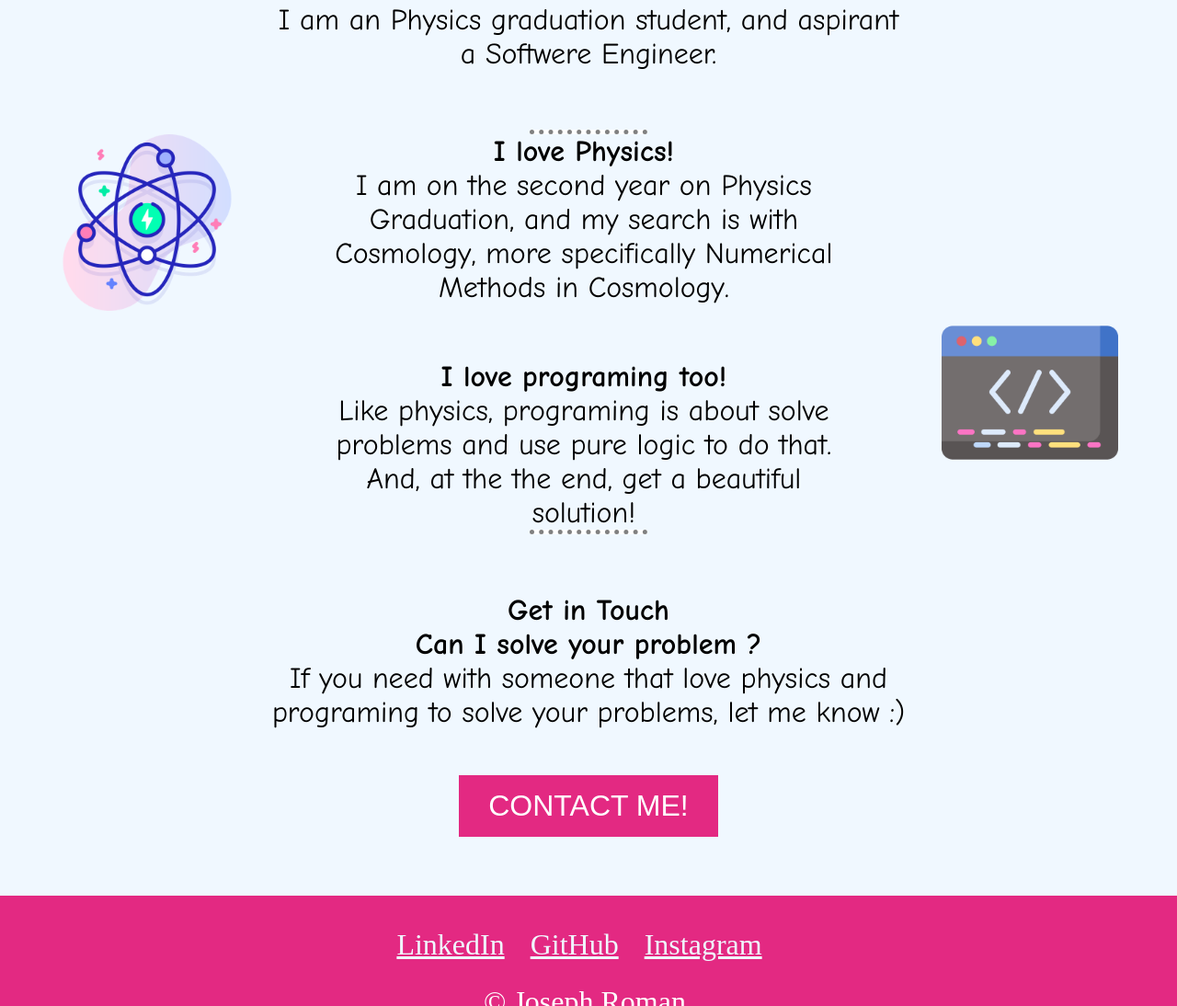
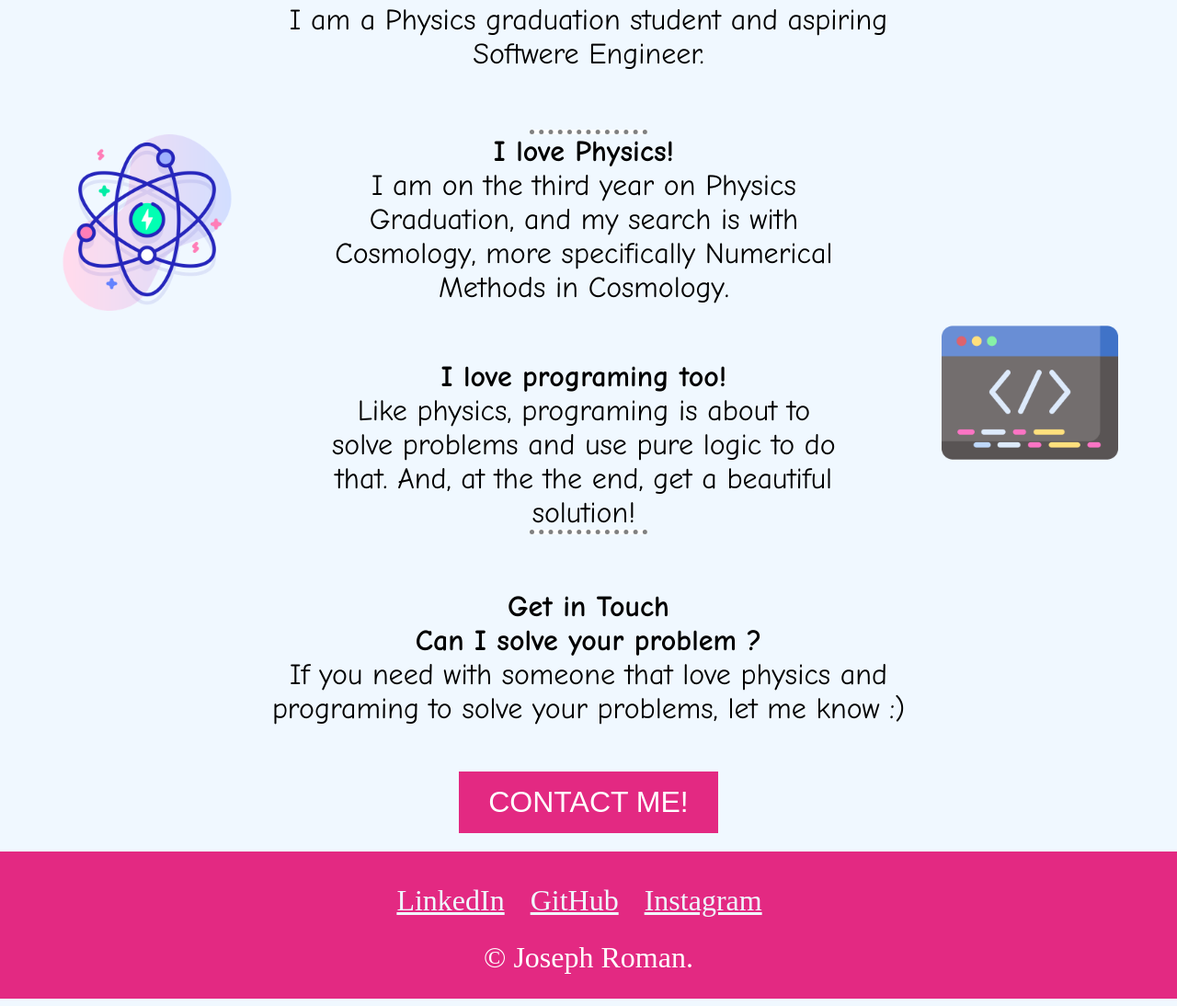
Before and after one commit to RomanJoseph/portifolio, a plain HTML site: page index.html in a window 1280 px wide. Shown: the part 1091-2185 px from the top of the page at 92% size. Drawn offline with Linux system fonts and the light colour scheme.

Commit message:
Little visual bugs fixed

```diff
--- a/index.html
+++ b/index.html
@@ -24,7 +24,7 @@
   <div id='b1' class='bloco_1'>
     <img id="profile_picture" src="images/juse.png" alt="Joseph Roman">
     <h2 class="text_bloco">Hello</h2>
-    <p class="text_bloco">I am an Physics graduation student, and aspirant a Softwere Engineer.</p>
+    <p class="text_bloco">I am a Physics graduation student and aspiring Softwere Engineer.</p>
   </div>
 
   <hr class = 'separa'>
@@ -33,14 +33,14 @@
 
   <div class="bloco_2">
     <h2 class="text_bloco">I love Physics!</h2>
-    <p class="text_bloco">I am on the second year on Physics Graduation, and my search is with Cosmology, more specifically Numerical Methods in Cosmology.</p>
+    <p class="text_bloco">I am on the third year on Physics Graduation, and my search is with Cosmology, more specifically Numerical Methods in Cosmology.</p>
   </div>
 
   <img id="programming" src="images/programming.png" alt="programming">
 
   <div class="bloco_3">
     <h2 class="text_bloco">I love programing too!</h2>
-    <p class="text_bloco">Like physics, programing is about solve problems and use pure logic to do that. And, at the the end, get a beautiful solution!</p>
+    <p class="text_bloco">Like physics, programing is about to solve problems and use pure logic to do that. And, at the the end, get a beautiful solution!</p>
   </div>
 
   <hr class = 'separa'>
--- a/styles.css
+++ b/styles.css
@@ -1,4 +1,8 @@
 /*Tag*/
+*{
+    box-sizing: border-box;
+}
+
 body{
     font-family: "Comic Sans MS", cursive, sans-serif;
     background-color: aliceblue;
@@ -60,12 +64,13 @@ footer{
 }
 
 .bloco_4{
+    margin-top: 60px;
     display:flex;
     align-items: center;
     justify-content: center;
     flex-flow: column;
-    padding: 5%;
     text-align: center;
+    margin-bottom: 20px;
 }
 
 .text_bloco{
```
